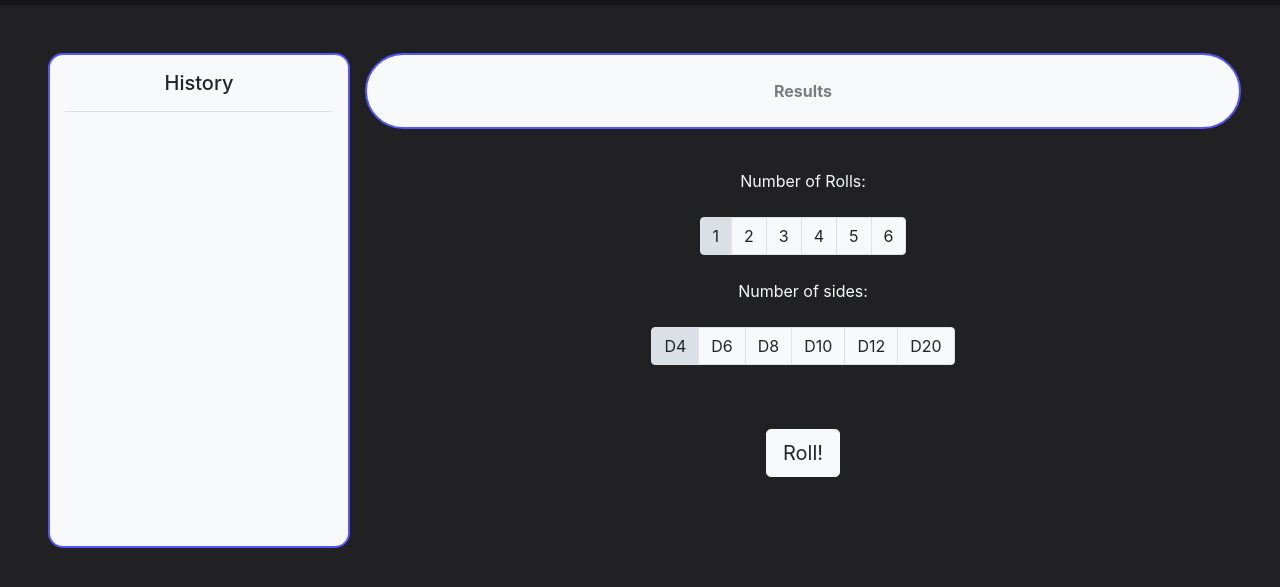
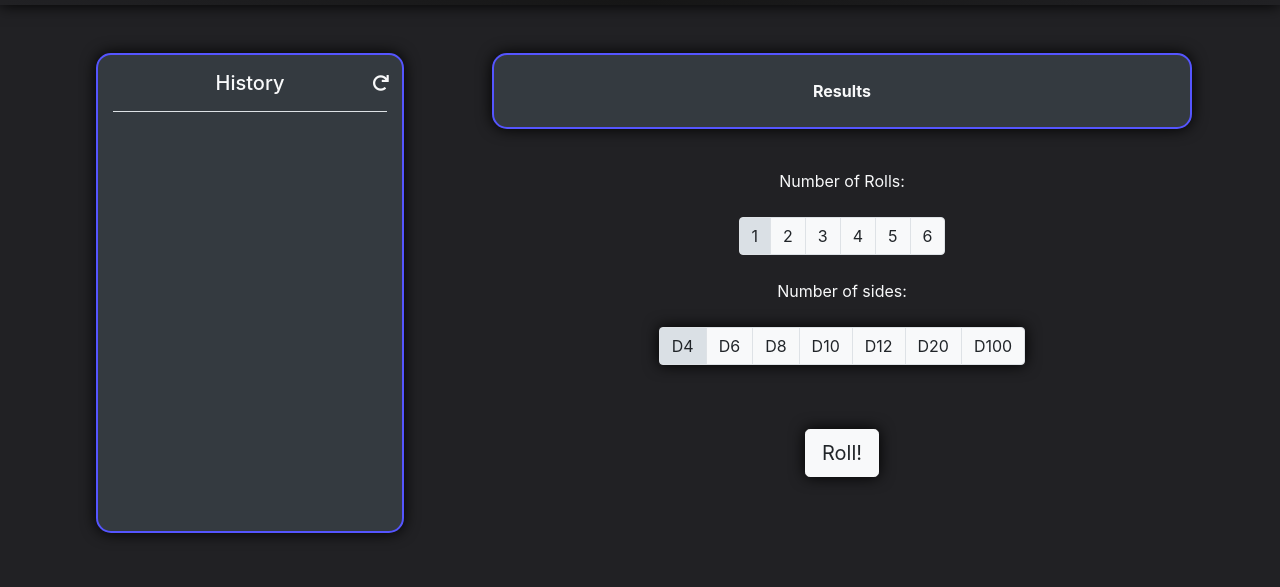
Before and after one commit to LoganPhilbrick/TabletopDie, a website: page index.html in a window 1280 px wide. Shown: the part 89-676 px from the top of the page. Drawn offline with nearby package versions, Linux system fonts and the light colour scheme.

Commit message:
new styles/updated js/clear history button

```diff
--- a/index.html
+++ b/index.html
@@ -7,6 +7,8 @@
 
     <!-- Bootstrap CSS -->
     <link rel="stylesheet" href="https://cdn.jsdelivr.net/npm/bootstrap@4.5.3/dist/css/bootstrap.min.css" />
+
+    <link rel="stylesheet" href="https://use.fontawesome.com/releases/v5.0.7/css/all.css" />
 
     <!-- Custom CSS-->
     <link rel="stylesheet" href="styles.css" />
@@ -19,46 +21,48 @@
     </nav>
 
     <div class="container-fluid">
-      <div class="row pt-5 pl-0 pr-0 pb-4 pl-sm-5 pr-sm-4">
-        <div id="historyBox" class="col-10 col-sm-4 col-md-3 blueBorder bg-light m-auto m-sm-0">
-          <h5 class="text-center p-3 text-black border-bottom">History</h5>
-          <ul class="list-unstyled text-left text-black-50" id="historyList"></ul>
+      <div class="row pt-5 pl-0 pr-0 pb-4 pl-md-5 justify-content-center">
+        <div id="historyBox" class="boxShadow col-10 col-md-3 ml-md-5 blueBorder bg-dark">
+          <h5 class="text-center p-3 text-light border-bottom">History</h5>
+          <button id="reset" class="btn fa shadow-none text-light"></button>
+          <ul class="list-unstyled text-left text-light" id="historyList"></ul>
         </div>
-        <div class="col order-first order-sm-last">
-          <div class="row">
-            <div class="col-12 text-center">
-              <p id="result" class="blueBorder rounded-pill p-4 bg-light text-black-50 font-weight-bold">Results</p>
+        <div class="col order-first order-md-last">
+          <div class="row justify-content-center">
+            <div class="col-10 text-center">
+              <p id="result" class="boxShadow blueBorder p-4 bg-dark text-light font-weight-bold">Results</p>
             </div>
           </div>
           <div class="row">
             <div class="col text-center">
               <div class="p-4 text-light">Number of Rolls:</div>
-              <div class="btn-group btn-group-toggle" data-toggle="buttons">
-                <label class="btn btn-light border active"> <input type="radio" name="numOfRolls" id="numOfRolls1" checked /> 1 </label>
-                <label class="btn btn-light border"> <input type="radio" name="numOfRolls" id="numOfRolls2" /> 2 </label>
-                <label class="btn btn-light border"> <input type="radio" name="numOfRolls" id="numOfRolls3" /> 3 </label>
-                <label class="btn btn-light border"> <input type="radio" name="numOfRolls" id="numOfRolls4" /> 4 </label>
-                <label class="btn btn-light border"> <input type="radio" name="numOfRolls" id="numOfRolls5" /> 5 </label>
-                <label class="btn btn-light border"> <input type="radio" name="numOfRolls" id="numOfRolls6" /> 6 </label>
+              <div class="btn-group btn-group-toggle boxShadow shadow-none" data-toggle="buttons">
+                <label class="btn btn-light border active shadow-none"> <input type="radio" name="numOfRolls" id="numOfRolls1" checked /> 1 </label>
+                <label class="btn btn-light border shadow-none"> <input type="radio" name="numOfRolls" id="numOfRolls2" /> 2 </label>
+                <label class="btn btn-light border shadow-none"> <input type="radio" name="numOfRolls" id="numOfRolls3" /> 3 </label>
+                <label class="btn btn-light border shadow-none"> <input type="radio" name="numOfRolls" id="numOfRolls4" /> 4 </label>
+                <label class="btn btn-light border shadow-none"> <input type="radio" name="numOfRolls" id="numOfRolls5" /> 5 </label>
+                <label class="btn btn-light border shadow-none"> <input type="radio" name="numOfRolls" id="numOfRolls6" /> 6 </label>
               </div>
             </div>
           </div>
           <div class="row">
             <div class="col text-center text-light">
               <div class="p-4">Number of sides:</div>
-              <div class="btn-group btn-group-toggle mb-5" data-toggle="buttons">
-                <label class="btn btn-light border active"> <input type="radio" name="numOfSides" id="rollD4" checked /> D4 </label>
-                <label class="btn btn-light border"> <input type="radio" name="numOfSides" id="rollD6" /> D6 </label>
-                <label class="btn btn-light border"> <input type="radio" name="numOfSides" id="rollD8" /> D8 </label>
-                <label class="btn btn-light border"> <input type="radio" name="numOfSides" id="rollD10" /> D10 </label>
-                <label class="btn btn-light border"> <input type="radio" name="numOfSides" id="rollD12" /> D12 </label>
-                <label class="btn btn-light border"> <input type="radio" name="numOfSides" id="rollD20" /> D20 </label>
+              <div class="btn-group btn-group-toggle mb-5 boxShadow" data-toggle="buttons">
+                <label class="btn btn-light border shadow-none active"> <input type="radio" name="numOfSides" id="rollD4" checked /> D4 </label>
+                <label class="btn btn-light border shadow-none"> <input type="radio" name="numOfSides" id="rollD6" /> D6 </label>
+                <label class="btn btn-light border shadow-none"> <input type="radio" name="numOfSides" id="rollD8" /> D8 </label>
+                <label class="btn btn-light border shadow-none"> <input type="radio" name="numOfSides" id="rollD10" /> D10 </label>
+                <label class="btn btn-light border shadow-none"> <input type="radio" name="numOfSides" id="rollD12" /> D12 </label>
+                <label class="btn btn-light border shadow-none"> <input type="radio" name="numOfSides" id="rollD20" /> D20 </label>
+                <label class="btn btn-light border shadow-none"> <input type="radio" name="numOfSides" id="rollD100" /> D100 </label>
               </div>
             </div>
           </div>
           <div class="row justify-content-center pb-4">
             <div class="col-6 text-center pt-3 pb-5">
-              <button id="clickToRoll" type="button" class="btn btn-lg btn-light">Roll!</button>
+              <button id="clickToRoll" type="button" class="btn btn-lg btn-light boxShadow">Roll!</button>
             </div>
           </div>
         </div>
--- a/index.js
+++ b/index.js
@@ -1,5 +1,6 @@
 const rollButton = document.getElementById("clickToRoll");
 const rollResult = document.getElementById("result");
+const resetButton = document.getElementById("reset");
 let list = [];
 let listUl = document.getElementById("historyList");
 
@@ -8,26 +9,26 @@ rollButton.addEventListener("click", function () {
   let nRolls = checkedParentRolls();
   let rollTotal = Math.floor(Math.random() * nSides + 1) * nRolls;
   rollResult.innerText = `Roll total: ${rollTotal}`;
-  list.push(`${checkedParentRolls()} x ${checkedParentSides()} = ${rollTotal}`);
+  list.push(`${checkedParentRolls()} x D${checkedParentSides()} = ${rollTotal}`);
 
   let li = document.createElement("li");
   li.innerText = list[list.length - 1];
   listUl.insertBefore(li, listUl.firstChild);
-
-  if (list.length >= 10) {
-    list.pop();
-  }
 });
 
-// function deleteChild() {
-//   let e = document.querySelector("ul");
+resetButton.addEventListener("click", function () {
+  deleteChild();
+});
 
-//   let child = e.lastElementChild;
-//   while (child) {
-//     e.removeChild(child);
-//     child = e.lastElementChild;
-//   }
-// }
+function deleteChild() {
+  let e = document.querySelector("ul");
+
+  let child = e.lastElementChild;
+  while (child) {
+    e.removeChild(child);
+    child = e.lastElementChild;
+  }
+}
 
 function checkedParentRolls() {
   let radioButtonGroup = document.getElementsByName("numOfRolls");
--- a/styles.css
+++ b/styles.css
@@ -1,39 +1,92 @@
 body{
     background-color: #212124;
+
+}
+
+.boxShadow{
+    box-shadow: 0px 0px 15px black;
+}
+
+.blueBorder{
+    border: 2px solid #5555ff;
 }
 
 nav{
-    background-color: #161618;
+    background-image: linear-gradient(to right, #212124,  #161616, #212124);
+    box-shadow: 0px 0px 15px black;
+}
+
+.btn:focus {
+    outline: none;
+    box-shadow: 0px 0px 15px black;
+}
+
+label:hover {
+    scale: 1.1;
+    transition: .5s;
 }
 
 #historyBox{
-height: 495px;
+height: 480px;
 border-radius: 15px;
 overflow-y: scroll;
+overflow-x: hidden;
+}
+
+@media(max-width: 767px){
+    #historyBox{
+        height: 360px;
+        border-radius: 15px;
+        overflow-y: scroll;
+        overflow-x: hidden;
+        }
+}
+
+#result{
+    border-radius: 15px;
+}
+
+#reset{
+    position: absolute;
+    top: 13px;
+    right: 0px;
+    transition: .5s;
+}
+
+#reset:hover{
+    transition: .5s;
+    scale: 1.2;
+}
+
+#clickToRoll{
+    transition: .5s;
+}
+
+#clickToRoll:hover{
+    scale: 1.1;
+    transition: .5s;
+}
+
+/* Webkit-scrollbar styles */
+
+#historyBox::-webkit-scrollbar{
+    width: 15px
 
 }
 
-.blueBorder{
-    border: 2px solid rgb(85, 85, 255);
-}
-
-::-webkit-scrollbar{
-    width: 10px
-
-}
-
-::-webkit-scrollbar-track{
+#historyBox::-webkit-scrollbar-track{
     background: transparent;
     border-radius: 100vw;
     margin-bottom: 10px;
     margin-top: 10px;
  }
 
-::-webkit-scrollbar-thumb{
+ #historyBox::-webkit-scrollbar-thumb{
+    border: 5px solid #343a40;
     background: #8c8c8c;
     border-radius: 100vw;
  }
 
- ::-webkit-scrollbar-corner{
+ #historyBox::-webkit-scrollbar-corner{
     border-radius: 100vw;
  }
```
Also changed, not shown: imgs/FkX_RapXwAg7Xdu.jpg (added), imgs/black-refresh-icon-png-9.png (added).
